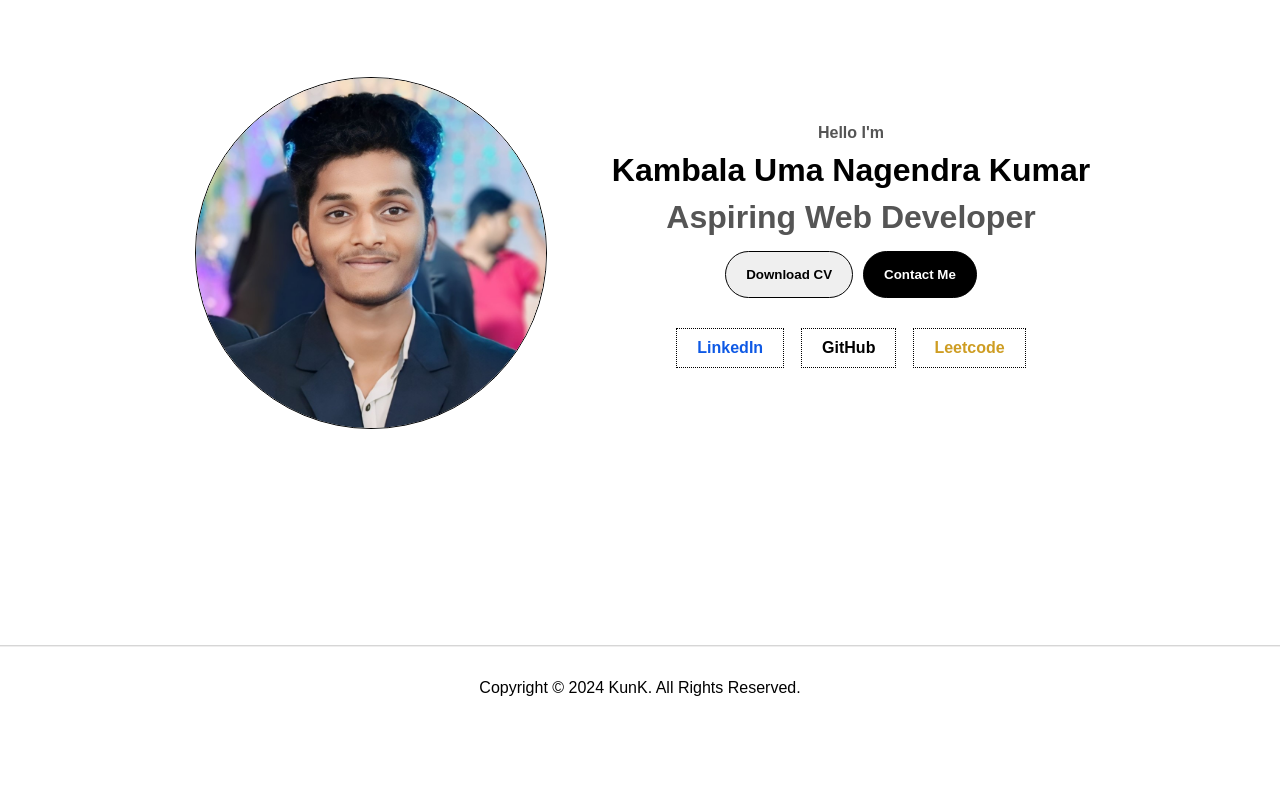
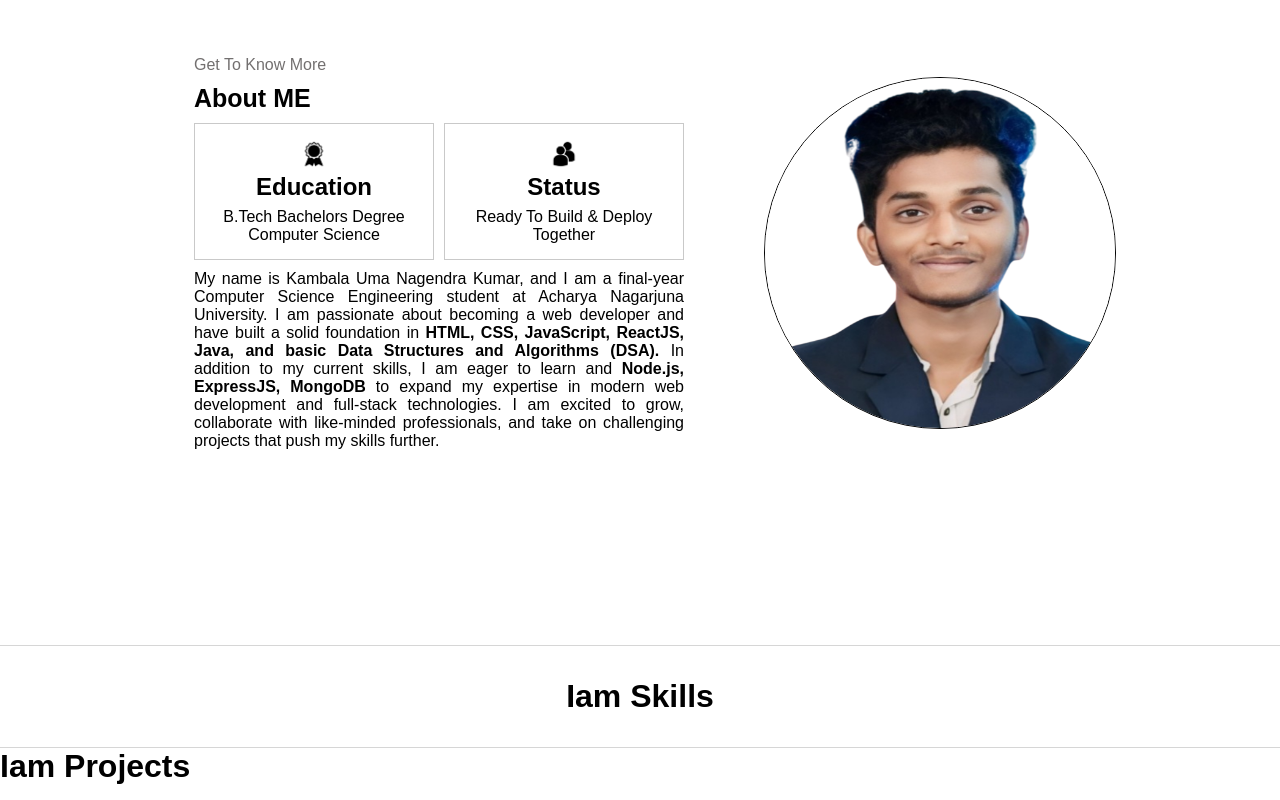
Before and after one commit to umanagendrakumar/MyPortfolio, a React (Vite) app: page / in a window 1280 px wide. Shown: the part 220-1020 px from the top of the page. Before the commit the page ends 949 px from the top, so only its background shows below. Built offline with nearby package versions, Linux system fonts and the light colour scheme.

Commit message:
id added

```diff
--- a/src/components/BodyComp/AboutPage.js
+++ b/src/components/BodyComp/AboutPage.js
@@ -3,7 +3,7 @@ import eduLogo from '../../../assets/degree.png';
 import togetherLogo from '../../../assets/together.png';
 const About = () => {
     return (
-        <div className="about cover80">
+        <div className="about cover80" id='about'>
             <div className="about-left">
                 <div className="about-heading1">Get To Know More</div>
                 <div className="about-heading2">About ME</div>
--- a/src/components/BodyComp/Body.js
+++ b/src/components/BodyComp/Body.js
@@ -1,29 +1,21 @@
-import initialPic from '../../../assets/initial-pic.jpg';
+
+import About from './AboutPage';
+import Home from './HomePage';
+import Skills from './SkillsPage';
+import Projects from './ProjectsPage';
+import Contact from './ContactPage';
+
 
 const Body = () => {
 
     return (
-        <div className="body cover80 ">
-            <div className="body-left">
-                <div className="body-img-container img-container">
-                    <img className="body-img my-image" src={initialPic} alt="my-pic" />
-                </div>
-            </div>
-            <div className="body-right">
-                <p className='body-right-hello'>Hello I'm</p>
-                <h1 className='body-right-name'>Kambala Uma Nagendra Kumar</h1>
-                <h1 className='body-right-title'>Aspiring Web Developer</h1>
-                <div className="body-btn-section">
-                    <button className="body-btn body-btn-download">Download CV</button>
-                    <button className="body-btn body-btn-contact">Contact Me</button>
-                </div>
-                <div className="body-links-section links-section">
-                    <a href="https://www.linkedin.com/in/kunk/" className="body-link linkedin-link">LinkedIn</a>
-                    <a href="https://github.com/umanagendrakumar" className="body-link github-link">GitHub</a>
-                    <a href="https://leetcode.com/u/KunkLeetcodeId/" className="body-link leetcode-link">Leetcode</a>
-                </div>
-            </div>
-        </div>
+        <>
+        <Home />
+        <About />
+        <Skills />
+        <Projects />
+        <Contact />
+        </>
     );
 }
 
--- a/src/components/BodyComp/ProjectsPage.js
+++ b/src/components/BodyComp/ProjectsPage.js
@@ -2,7 +2,7 @@
 
 const Projects = () => {
     return (
-        <div className="body">
+        <div className="projects cover80">
             <h1>Iam Projects</h1>
         </div>
     );
```
